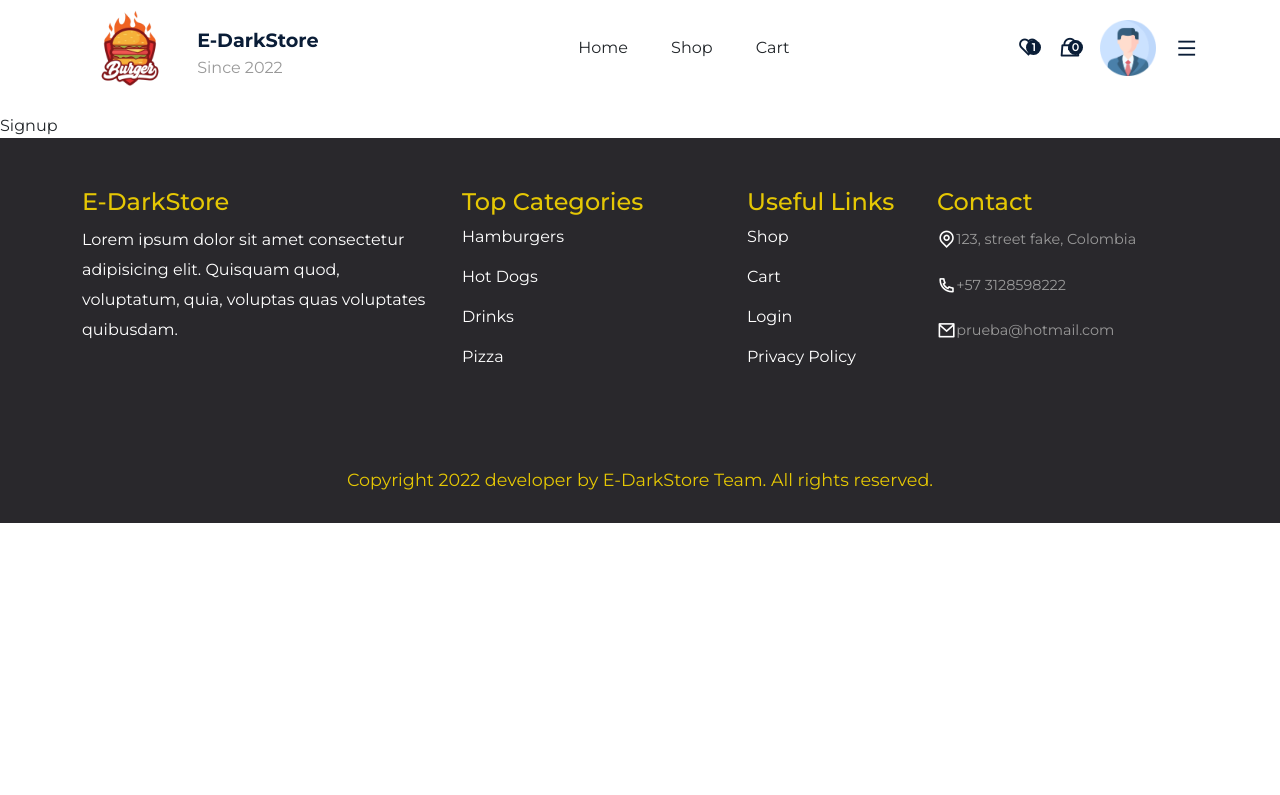
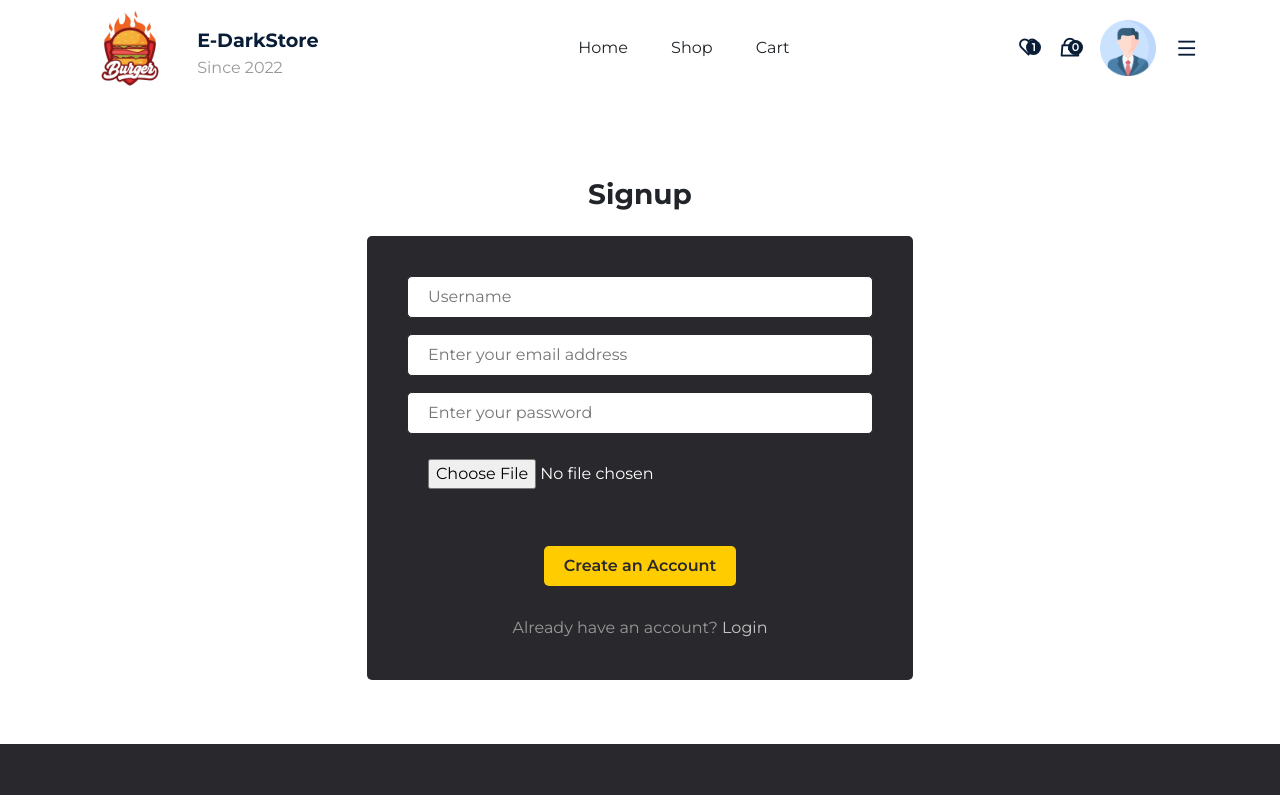
Before and after one commit to yordycuevas/fooddelyvery, a React (Create React App) app: page /Signup in a window 1280 px wide. Shown: the top 795 px of the page. Built offline with nearby package versions, Linux system fonts and the light colour scheme.

Commit message:
estoy casnado

```diff
--- a/package.json
+++ b/package.json
@@ -8,6 +8,7 @@
     "@testing-library/react": "^13.4.0",
     "@testing-library/user-event": "^13.5.0",
     "bootstrap": "^5.2.1",
+    "firebase": "^9.13.0",
     "framer-motion": "^7.3.2",
     "react": "^18.2.0",
     "react-dom": "^18.2.0",
--- /dev/null
+++ b/src/firebase.config.js
@@ -0,0 +1,26 @@
+
+import { initializeApp } from "firebase/app";
+import {getAuth} from 'firebase/auth'
+import { getAnalytics } from "firebase/analytics";
+import {getFirestore} from 'firebase/firestore'
+import { getStorage} from 'firebase/storage'
+
+const firebaseConfig = {
+  apiKey: "AIzaSyCPeksVrIlMwRl6Ep8A-LZTplz8yNsMkqU",
+  authDomain: "e-darkstore.firebaseapp.com",
+  projectId: "e-darkstore",
+  storageBucket: "e-darkstore.appspot.com",
+  messagingSenderId: "225609930846",
+  appId: "1:225609930846:web:5aa46e90969de0ccdbfccf",
+  measurementId: "G-MMVLQEYZMY"
+};
+
+
+const app = initializeApp(firebaseConfig);
+const analytics = getAnalytics(app);
+
+export const auth = getAuth(app);
+export const db = getFirestore(app)
+export const storage = getStorage(app);
+
+export default app;
--- a/src/pages/Checkout.jsx
+++ b/src/pages/Checkout.jsx
@@ -1,9 +1,77 @@
-import React from 'react'
+import React from "react";
+import { Container, Row, Col, Form, FormGroup } from "reactstrap";
+import Helmet from "../components/Helmet/Helmet";
+import CommonSection from "../components/UI/CommonSection";
+
+import "../styles/checkout.css";
+import { useSelector } from "react-redux";
 
 const Checkout = () => {
+
+  const totalQty = useSelector((state) => state.cart.totalQuantity)
+  const totalAmount = useSelector((state) => state.cart.totalAmount)
+
   return (
-    <div>Checkout</div>
-  )
-}
+    <Helmet title="Checkout">
+      <CommonSection title="Checkout" />
+      <section>
+        <Container>
+          <Row>
+            <Col lg="8">
+              <h6 className="mb-4 fw-bold">Billing Details</h6>
+              <Form className="billing__form">
+                <FormGroup className="form__group">
+                  <input type="text" placeholder="Enter your name" />
+                </FormGroup>
+
+                <FormGroup className="form__group">
+                  <input type="email" placeholder="Enter your email" />
+                </FormGroup>
+
+                <FormGroup className="form__group">
+                  <input type="number" placeholder="Phone number" />
+                </FormGroup>
+
+                <FormGroup className="form__group">
+                  <input type="text" placeholder="Postal CODE" />
+                </FormGroup>
+
+                <FormGroup className="form__group">
+                  <input type="text" placeholder="Country" />
+                </FormGroup>
+              </Form>
+            </Col>
+            <Col lg="4">
+              <div className="checkout__cart">
+                <h6>
+                  Total Qty: <span>{totalQty} items</span>
+                </h6>
+                <h6>
+                  Subtotal: <span>${totalAmount}</span>
+                </h6>
+                <h6>
+                  <span>
+
+                    Shipping: <br /> Free Shipping
+                  </span>
+                  <span>$0</span>
+                </h6>
+
+                <h4>
+                  Total Cost:<span>${totalAmount}</span>
+                </h4>
+
+
+              </div>
+
+              <button className="buy__btn auth__btn"> Place an order</button>
+            </Col>
+
+          </Row>
+        </Container>
+      </section>
+    </Helmet>
+  );
+};
 
 export default Checkout;
--- a/src/pages/Login.jsx
+++ b/src/pages/Login.jsx
@@ -1,9 +1,53 @@
-import React from 'react'
+import React, { useState } from "react";
+import Helmet from "../components/Helmet/Helmet";
+import { Container, Row, Col, Form, FormGroup } from "reactstrap";
+import { Link } from "react-router-dom";
+
+import "../styles/login.css";
 
 const Login = () => {
+  const [email, setEmail] = useState("");
+  const [password, setPassword] = useState("");
+
   return (
-    <div>Login</div>
-  )
-}
+    <Helmet title="Login">
+      <section>
+        <Container>
+          <Row>
+            <Col lg="6" className="m-auto text-center">
+              <h3 className="fw-bold mb-4">Login</h3>
+              <Form className="auth__form">
+                <FormGroup className="form__group">
+                  <input
+                    type="email"
+                    placeholder="Enter your email"
+                    value={email}
+                    onChange={(e) => setEmail(e.target.value)}
+                  />
+                </FormGroup>
+                <FormGroup className="form__group">
+                  <input
+                    type="password"
+                    placeholder="Enter your password"
+                    value={password}
+                    onChange={(e) => setPassword(e.target.value)}
+                  />
+                </FormGroup>
+
+                <button type="submit" className="buy__btn auth__btn">
+                  Login
+                </button>
+                <p>
+                  Don't have an account?{" "}
+                  <Link to="/signup">Create an account</Link>
+                </p>
+              </Form>
+            </Col>
+          </Row>
+        </Container>
+      </section>
+    </Helmet>
+  );
+};
 
 export default Login;
--- a/src/pages/Signup.jsx
+++ b/src/pages/Signup.jsx
@@ -1,9 +1,134 @@
-import React from 'react'
+import React, { useState } from "react";
+import Helmet from "../components/Helmet/Helmet";
+import { Container, Row, Col, Form, FormGroup } from "reactstrap";
+import { Link } from "react-router-dom";
+import { createUserWithEmailAndPassword, updateProfile } from "firebase/auth";
+
+import { ref, uploadBytesResumable, getDownloadURL } from "firebase/storage";
+import { setDoc, doc } from "firebase/firestore";
+
+import { auth } from "../firebase.config";
+import { storage } from "../firebase.config";
+import { db } from "../firebase.config";
+
+import { toast } from "react-toastify";
+
+import "../styles/login.css";
+import { useNavigate } from "react-router-dom";
 
 const Signup = () => {
+  const [username, setUsername] = useState("");
+  const [email, setEmail] = useState("");
+  const [password, setPassword] = useState("");
+  const [file, setFile] = useState(null);
+  const [loading, setLoading] = useState(false);
+
+  const navigate = useNavigate();
+
+  const signup = async (e) => {
+    e.preventDefault();
+    setLoading(true);
+
+    try {
+      const userCredential = await createUserWithEmailAndPassword(
+        auth,
+        email,
+        password
+      );
+
+      const user = userCredential.user;
+
+      const storageRef = ref(storage, `images/${Date.now() + username}`);
+      const uploadTask = uploadBytesResumable(storageRef, file);
+      uploadTask.on(
+        (error) => {
+          toast.error(error.message);
+        },
+        () => {
+          getDownloadURL(uploadTask.snapshot.ref).then(async (downloadURL) => {
+            await updateProfile(user, {
+              // update user profile
+              displayName: username,
+              photoURL: downloadURL,
+            });
+            // store user data in firestore data
+            await setDoc(doc(db, "users", user.uid), {
+              uid: user.uid,
+              displayName: username,
+              email,
+              photoURL: downloadURL,
+            });
+          });
+        }
+      );
+
+      setLoading(false);
+      toast.success("Account created");
+      navigate("/login");
+    } catch (error) {
+      setLoading(false);
+      toast.error("something went wrong");
+    }
+  };
+
   return (
-    <div>Signup</div>
-  )
-}
+    <Helmet title="Signup">
+      <section>
+        <Container>
+          <Row>
+            {loading ? (
+              <Col lg="12" className="text-center">
+                <h6 className="fw-bold">Loading...</h6>
+              </Col>
+            ) : (
+              <Col lg="6" className="m-auto text-center">
+                <h3 className="fw-bold mb-4">Signup</h3>
+                <Form className="auth__form" onSubmit={signup}>
+                  <FormGroup className="form__group">
+                    <input
+                      type="text"
+                      placeholder="Username"
+                      value={username}
+                      onChange={(e) => setUsername(e.target.value)}
+                    />
+                  </FormGroup>
+                  <FormGroup className="form__group">
+                    <input
+                      type="mail"
+                      placeholder="Enter your email address"
+                      value={email}
+                      onChange={(e) => setEmail(e.target.value)}
+                    />
+                  </FormGroup>
+                  <FormGroup className="form__group">
+                    <input
+                      type="password"
+                      placeholder="Enter your password"
+                      value={password}
+                      onChange={(e) => setPassword(e.target.value)}
+                    />
+                  </FormGroup>
+                  <FormGroup className="form__group">
+                    <input
+                      type="file"
+                      onChange={(e) => setFile(e.target.files[0])}
+                    />
+                  </FormGroup>
+
+                  <button type="submit" className="buy__btn auth__btn">
+                    Create an Account
+                  </button>
+                  <p>
+                    Already have an account? <Link to="/login">Login</Link>
+                  </p>
+                </Form>
+              </Col>
+            )}
+          </Row>
+        </Container>
+      </section>
+    </Helmet>
+  );
+};
 
 export default Signup;
--- /dev/null
+++ b/src/styles/checkout.css
@@ -0,0 +1,29 @@
+
+
+.billing__form .form__group input{
+    border: 1px solid var(--card-bg-02);
+}
+
+.checkout__cart {
+    padding: 20px;
+    background: var(--negro);
+    color: #fff;
+    border-radius: 5px;
+
+}
+
+.checkout__cart h6, h4{
+    display: flex;
+    align-items: center;
+    justify-content: space-between;
+
+}
+
+.checkout__cart h6{
+    margin-bottom: 20px;
+}
+
+.checkout__cart h4 {
+    border-top: 1px solid rgb(221,221,221,0.253);
+    padding-top: 20px;
+}
--- /dev/null
+++ b/src/styles/login.css
@@ -0,0 +1,26 @@
+
+.auth__form{
+    background: var(--negro);
+    padding: 40px;
+    border-radius: 5px;
+}
+
+.auth__btn{
+    background: rgb(255, 204, 0) !important;
+    color: var(--negro);
+    font-weight: 600;
+}
+
+.auth__form p{
+    margin-top: 30px;
+
+}
+.auth__form p a{
+    color: rgba(255, 255,255, 0.735);
+}
+
+
+.auth__form input[type="file"]{
+    color: rgb(255, 255, 255) ;
+    cursor: pointer;
+}
```
Also changed, not shown: 1 other file (tests, documents, lock files or other folders).
